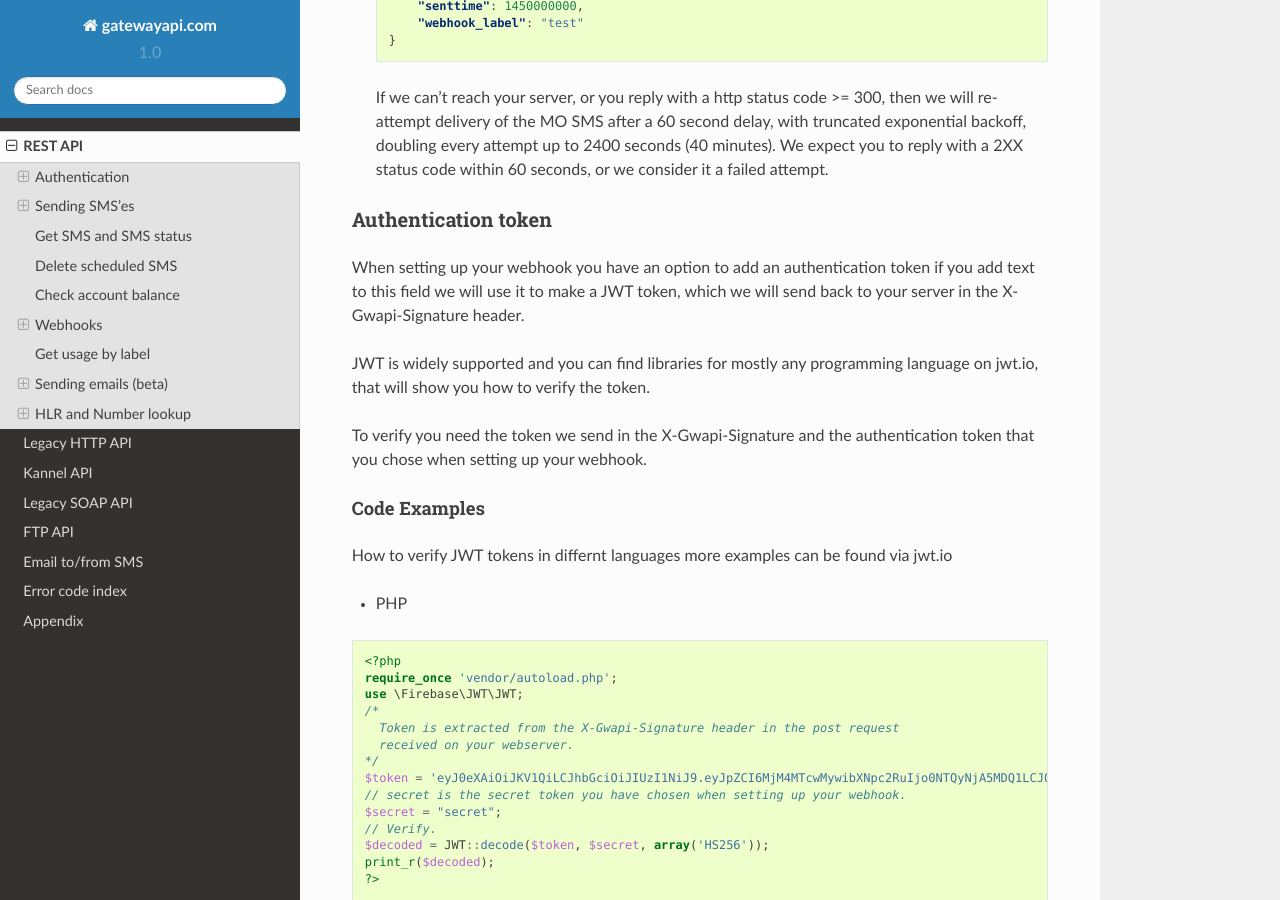
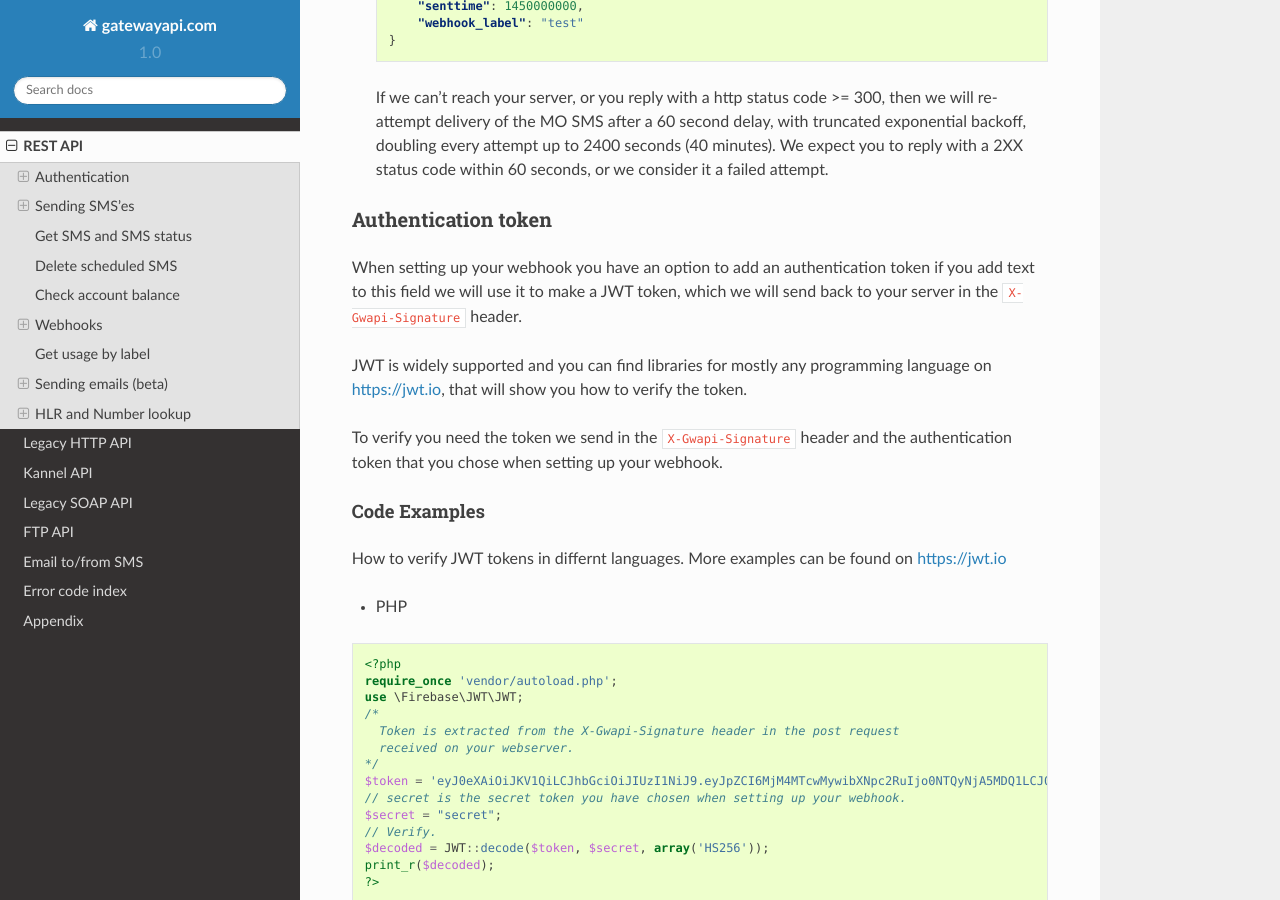
Before and after one commit to onlinecity/gatewayapi-docs, a Sphinx documentation site: the page built from docs/rest.rst, in a window 1280 px wide and 900 px high, scrolled down 21061 px. Built offline with Sphinx 7.4.7 and the Read the Docs theme 2.0.0, drawn with Linux system fonts in a browser that asks for light colours.

Commit message:
Highlight header name, and fix links to jwt.io.

```diff
--- a/docs/rest.rst
+++ b/docs/rest.rst
@@ -1094,20 +1094,20 @@
 
 When setting up your webhook you have an option to add an authentication token
 if you add text to this field we will use it to make a JWT token, which
-we will send back to your server in the X-Gwapi-Signature header.
+we will send back to your server in the :code:`X-Gwapi-Signature` header.
 
 JWT is widely supported and you can find libraries for mostly any programming
-language on jwt.io, that will show you how to verify the token.
+language on https://jwt.io, that will show you how to verify the token.
 
-To verify you need the token we send in the X-Gwapi-Signature and the
-authentication token that you chose when setting up your webhook.
+To verify you need the token we send in the :code:`X-Gwapi-Signature` header
+and the authentication token that you chose when setting up your webhook.
 
 
 Code Examples
 ~~~~~~~~~~~~~
 
-How to verify JWT tokens in differnt languages more examples can be found via
-jwt.io
+How to verify JWT tokens in differnt languages. More examples can be found on
+https://jwt.io
 
 - PHP
 .. sourcecode:: php
```
